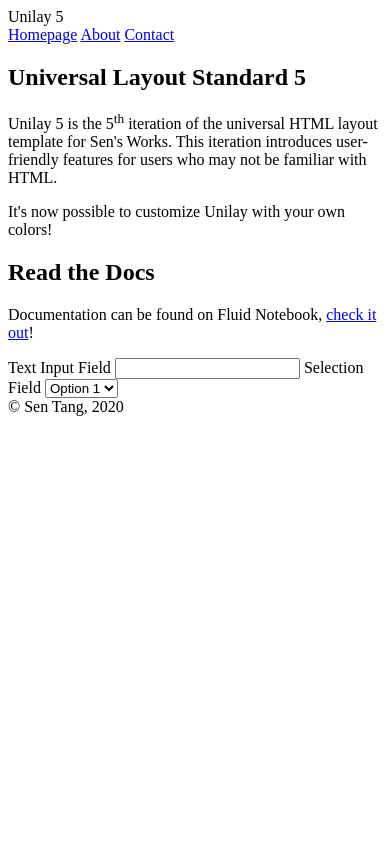
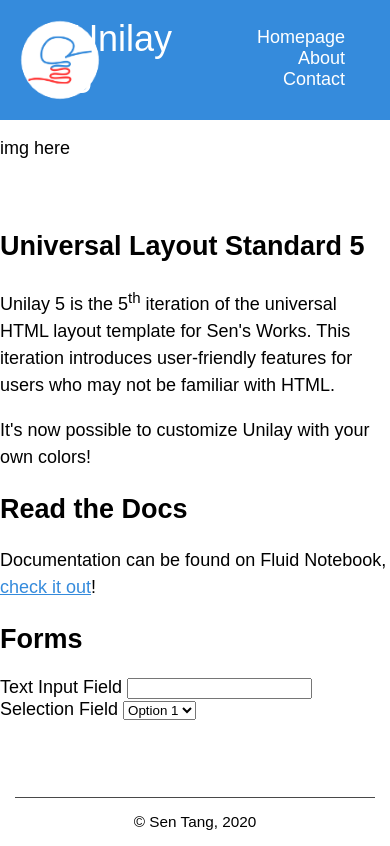
Before and after one commit to daryl-sen/unilay, a Flask app: page / in a window 390 px wide. Before the commit the page ends 416 px from the top, so only its background shows below. Run offline with Flask 2, Linux system fonts and the light colour scheme.

```diff
--- a/application/core/templates/core/index.html
+++ b/application/core/templates/core/index.html
@@ -1,6 +1,31 @@
 {% set web_title = "Homepage" %}
-{% extends 'base.html' %}
+{% extends 'unconfined.html' %}
 
 {% block main %}
-  <h1>Homepage</h1>
+<section id = "splash">
+  img here
+</section>
+
+<section class="confined">
+  <h1>Universal Layout Standard 5</h1>
+  <p>Unilay 5 is the 5<sup>th</sup> iteration of the universal HTML layout template for Sen's Works. This iteration introduces user-friendly features for users who may not be familiar with HTML. </p>
+  <p>It's now possible to customize Unilay with your own colors!</p>
+</section>
+
+<section class="confined">
+  <h2>Read the Docs</h2>
+  <p>Documentation can be found on Fluid Notebook, <a href="#">check it out</a>!
+</section>
+
+<section class="confined">
+  <h2>Forms</h2>
+  <form>
+    <label for="input_text_demo">Text Input Field</label>
+    <input type="text" name="input_text_demo" value="">
+    <label for="input_select_demo">Selection Field</label>
+    <select class="" name="input_select_demo">
+      <option value="">Option 1</option>
+    </select>
+  </form>
+</section>
 {% endblock %}
--- a/application/core/views.py
+++ b/application/core/views.py
@@ -4,4 +4,4 @@ core = Blueprint('core', __name__, template_folder = 'templates/core')
 
 @core.route('/')
 def index():
-    return render_template('base.html')
+    return render_template('index.html')
--- /dev/null
+++ b/application/static/css/new.css
@@ -0,0 +1,5 @@
+header {
+  background-color: #358bdc;
+}
+
+/*# sourceMappingURL=new.css.map */
--- a/application/static/css/unilay5.css
+++ b/application/static/css/unilay5.css
@@ -1,11 +1,97 @@
+/* *****************************************************************************
+CONFIGURABLE COLORS
+***************************************************************************** */
 /* *****************************************************************************
 PAGE SETUP
 ***************************************************************************** */
-
 body {
-  background-color: #ffffff;
+  font-size: 18px;
+  font-family: sans-serif;
+  margin: 0;
+  padding: 0;
 }
 
+/* *****************************************************************************
+PAGE STRUCTURE
+***************************************************************************** */
 header {
+  background-color: #358bdc;
+  padding: 1em;
+  display: grid;
+  text-align: center;
+  grid-template-areas: "logo nav";
+}
 
+#logo {
+  padding-left: 1.5em;
+  background-image: url("../images/logo-small.png");
+  background-repeat: no-repeat;
+  background-size: contain;
+  text-align: left;
+  font-size: 2em;
 }
+#logo a:link, #logo a:visited {
+  color: #ffffff;
+  text-decoration: none;
+}
+
+nav {
+  padding: 0.5em;
+  text-align: right;
+}
+nav a {
+  display: inline-block;
+  color: #ffffff;
+  text-decoration: none;
+  padding: 0 1em;
+}
+nav a:hover {
+  color: #e9e9e9;
+}
+
+section {
+  margin: 1em 0 4em 0;
+}
+
+.confined {
+  max-width: 1000px;
+  margin: 0 auto;
+}
+
+footer {
+  border-top: 1px solid #494949;
+  padding-top: 1em;
+  font-size: 0.85em;
+  margin: 5em 1em 1em 1em;
+  text-align: center;
+}
+
+/* *****************************************************************************
+TEXT SETUP (LINKS, HEADERS, PARAGRAPHS)
+***************************************************************************** */
+p {
+  line-height: 150%;
+}
+
+main a:link, main a:visited {
+  color: #358bdc;
+}
+main a:hover {
+  color: #a8cdf0;
+}
+
+/* *****************************************************************************
+BLOCK LEVEL ELEMENTS
+***************************************************************************** */
+/* *****************************************************************************
+ADDON CHARACTERISTICS
+***************************************************************************** */
+.hidden {
+  display: none;
+}
+
+/* *****************************************************************************
+FORMS
+***************************************************************************** */
+
+/*# sourceMappingURL=unilay5.css.map */
--- a/application/templates/base.html
+++ b/application/templates/base.html
@@ -2,49 +2,27 @@
 <html lang="en" dir="ltr">
   <head>
     <meta charset="utf-8">
+    <link rel="shortcut icon" href="{{ url_for('static', filename='images/fav.ico') }}">
     <title>Unilay 5{% if web_title %} - {{web_title}}{% endif %}</title>
     <link rel="stylesheet" href="{{ url_for('static', filename='css/unilay5.css') }}">
     <script src="{{ url_for('static', filename='js/toggles.js')}}" charset="utf-8"></script>
   </head>
   <body class="unilay5">
     <header>
-        <div id="logo">
-          Unilay 5
-        </div>
+        <div id="logo"><a href="{{ url_for('core.index') }}">
+            Unilay 5
+        </a></div>
         <nav>
           <a href="#">Homepage</a>
           <a href="#">About</a>
           <a href="#">Contact</a>
         </nav>
     </header>
-    <main>
-
       {% block templateMain %}
-      <section>
-        <h1>Universal Layout Standard 5</h1>
-        <p>Unilay 5 is the 5<sup>th</sup> iteration of the universal HTML layout template for Sen's Works. This iteration introduces user-friendly features for users who may not be familiar with HTML. </p>
-        <p>It's now possible to customize Unilay with your own colors!</p>
-      </section>
-
-      <section>
-        <h2>Read the Docs</h2>
-        <p>Documentation can be found on Fluid Notebook, <a href="#">check it out</a>!
-      </section>
-
-      <section>
-        <form>
-          <label for="input_text_demo">Text Input Field</label>
-          <input type="text" name="input_text_demo" value="">
-          <label for="input_select_demo">Selection Field</label>
-          <select class="" name="input_select_demo">
-            <option value="">Option 1</option>
-          </select>
-        </form>
-      </section>
+      <main>
+        <h1>No content</h1>
+      </main>
       {% endblock %}
-
-    </main>
-
     <footer>
       &copy; Sen Tang, 2020
     </footer>
--- a/application/templates/unconfined.html
+++ b/application/templates/unconfined.html
@@ -1,10 +1,8 @@
 {% extends "base.html" %}
 
 {% block templateMain %}
-
-<section>
+<main>
   {% block main %}
   {% endblock %}
-</section>
-
-{% endblock }
+</main>
+{% endblock %}
```
Also changed, not shown: application/static/css/master.scss (+158 -0 lines), application/templates/confined.html (+3 -5 lines), application/templates/with-sidebar.html (+3 -5 lines), application/static/images/fav.ico (added), application/static/images/logo-small.png (added), 2 other files.
